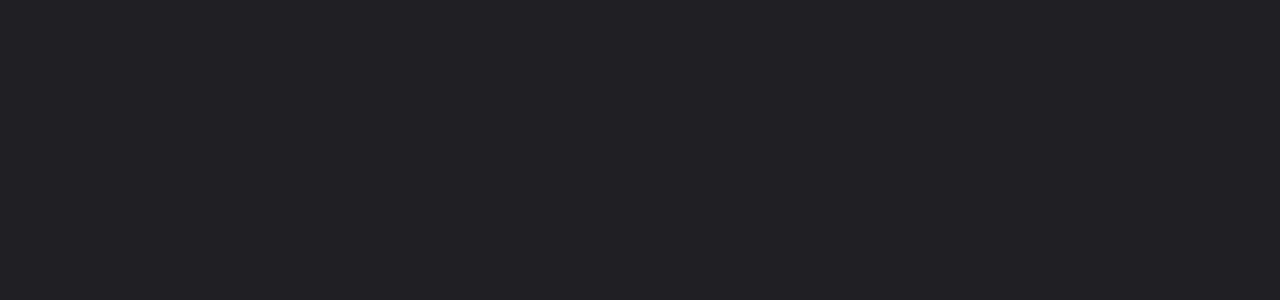
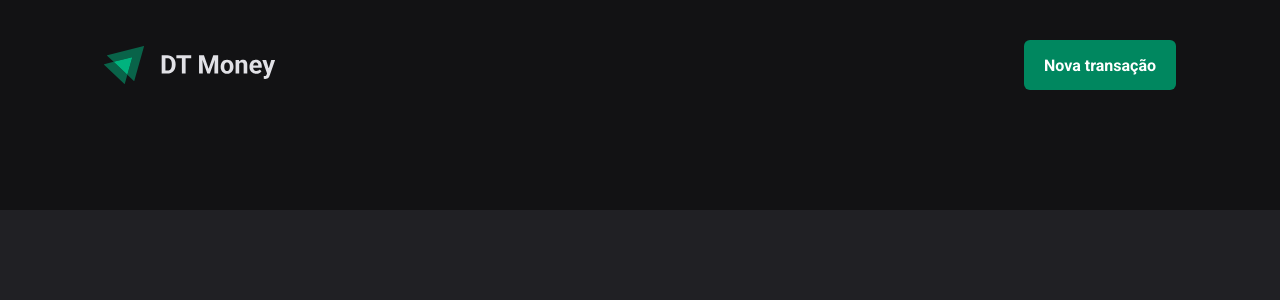
Before and after one commit to schayene/ignite-dt-money, a React (Vite) app: page / in a window 1280 px wide. Shown: the top 300 px of the page. Built offline with nearby package versions, Linux system fonts and the light colour scheme.

Commit message:
feat: added header component

```diff
--- a/index.html
+++ b/index.html
@@ -1,5 +1,5 @@
 <!DOCTYPE html>
-<html lang="en">
+<html lang="pt-BR">
   <head>
     <meta charset="UTF-8" />
 
--- a/src/App.tsx
+++ b/src/App.tsx
@@ -1,11 +1,14 @@
 import { ThemeProvider } from "styled-components";
 import { defaultTheme } from "./styles/themes/default";
 import { GlobalStyle } from "./styles/global";
+import { Transactions } from "./pages/transactions";
 
 export function App() {
   return (
     <ThemeProvider theme={defaultTheme}>
       <GlobalStyle />
+
+      <Transactions />
     </ThemeProvider>
   );
 }
--- /dev/null
+++ b/src/components/Header/index.tsx
@@ -0,0 +1,15 @@
+import { HeaderContainer, HeaderContent, NewTransactionButton } from "./style";
+
+import logoImage from "../../assets/logo.svg";
+
+export function Header() {
+  return (
+    <HeaderContainer>
+      <HeaderContent>
+        <img src={logoImage} alt="" />
+
+        <NewTransactionButton>Nova transação</NewTransactionButton>
+      </HeaderContent>
+    </HeaderContainer>
+  );
+}
--- /dev/null
+++ b/src/components/Header/style.ts
@@ -0,0 +1,33 @@
+import styled from "styled-components";
+
+export const HeaderContainer = styled.header`
+  background: ${(props) => props.theme["gray-900"]};
+  padding: 2.5rem 0 7.5rem;
+`;
+
+export const HeaderContent = styled.div`
+  width: 100%;
+  max-width: 1120px;
+  margin: 0 auto;
+  padding: 0 1.5rem;
+
+  display: flex;
+  justify-content: space-between;
+  align-items: center;
+`;
+
+export const NewTransactionButton = styled.button`
+  height: 50px;
+  border: 0;
+  background: ${(props) => props.theme["green-500"]};
+  color: ${(props) => props.theme.white};
+  font-weight: bold;
+  padding: 0 1.25rem;
+  border-radius: 6px;
+  cursor: pointer;
+
+  &:hover {
+    background: ${(props) => props.theme["green-700"]};
+    transition: background-color 0.2s;
+  }
+`;
--- /dev/null
+++ b/src/pages/transactions/index.tsx
@@ -0,0 +1,9 @@
+import { Header } from "../../components/Header";
+
+export function Transactions() {
+  return (
+    <div>
+      <Header />
+    </div>
+  );
+}
--- /dev/null
+++ b/src/pages/transactions/style.ts
@@ -0,0 +1,3 @@
+import styled from "styled-components";
+
+export const TransactionsContainer = styled.div``;
```
Also changed, not shown: src/assets/logo.svg (added).
